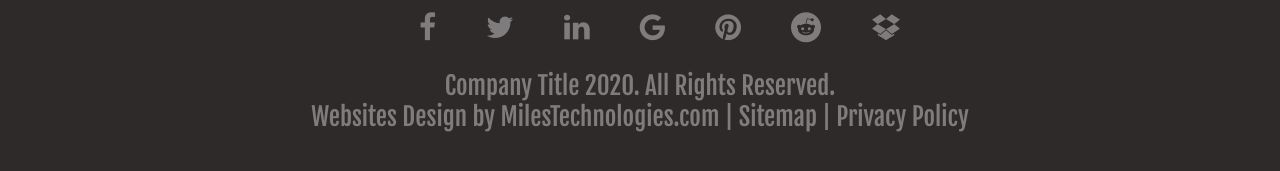
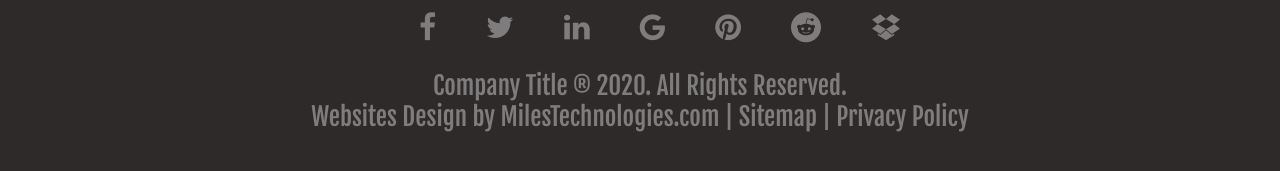
Before and after one commit to Michaelplant2/Website-Developer-Exercise-Plantamura, a plain HTML site: page index.html in a window 1280 px wide. Shown: the part 4558-4729 px from the top of the page. Drawn offline with Linux system fonts and the light colour scheme.

Commit message:
added registered symbol

```diff
--- a/index.html
+++ b/index.html
@@ -267,7 +267,7 @@
           </li>
         </ul>
       </div>
-      <p class="footer-p">Company Title 2020. All Rights Reserved.
+      <p class="footer-p">Company Title &reg 2020. All Rights Reserved.
         <br>
         Websites Design by MilesTechnologies.com | Sitemap | Privacy Policy
       </p>
```
Also changed, not shown: 1 other file.
